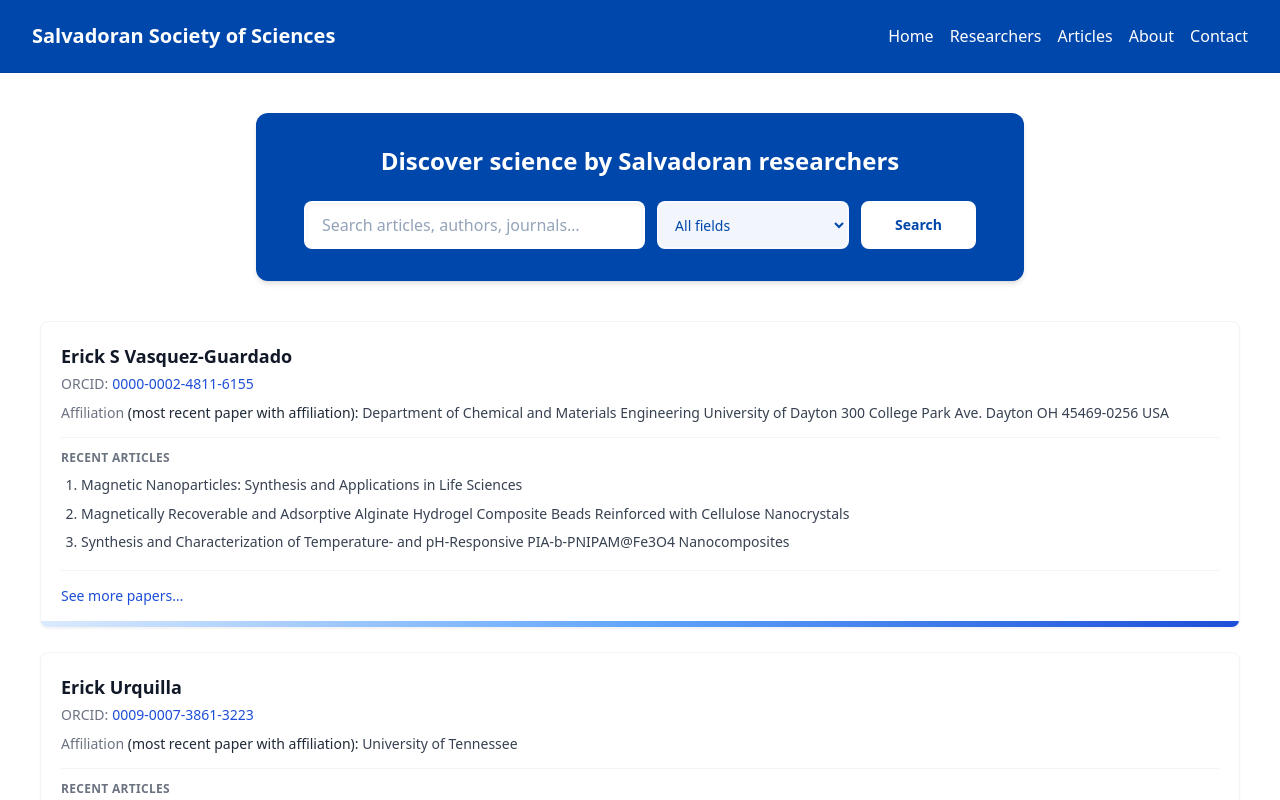
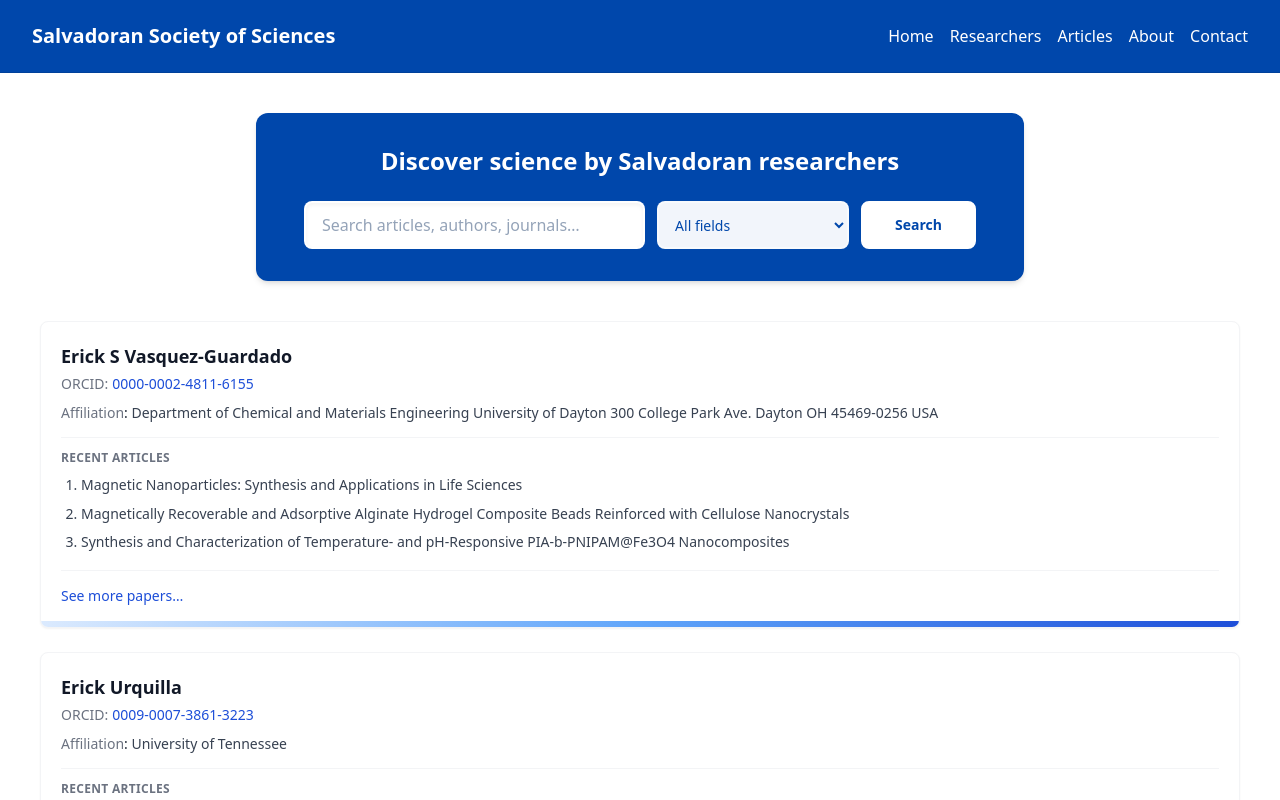
Before and after one commit to jromerooo2/salvadoran_arxiv, a Vue app: page /researchers in a window 1280 px wide. Shown: the top 800 px of the page. Built offline with nearby package versions, Linux system fonts and the light colour scheme; a web font is replaced by a local one.

Commit message:
delete unnecesary text in researcher page

```diff
--- a/src/views/Researchers.vue
+++ b/src/views/Researchers.vue
@@ -37,7 +37,7 @@
           </p>
           <p v-if="r.recentAffiliation" class="mt-2 text-sm leading-relaxed text-gray-700">
             <span class="font-medium text-gray-500">Affiliation</span>
-            <span class="text-gray-800"> (most recent paper with affiliation): </span>
+            <span class="text-gray-800">: </span>
             {{ r.recentAffiliation }}
           </p>
           <p v-else class="mt-2 text-sm italic text-gray-400">
```
